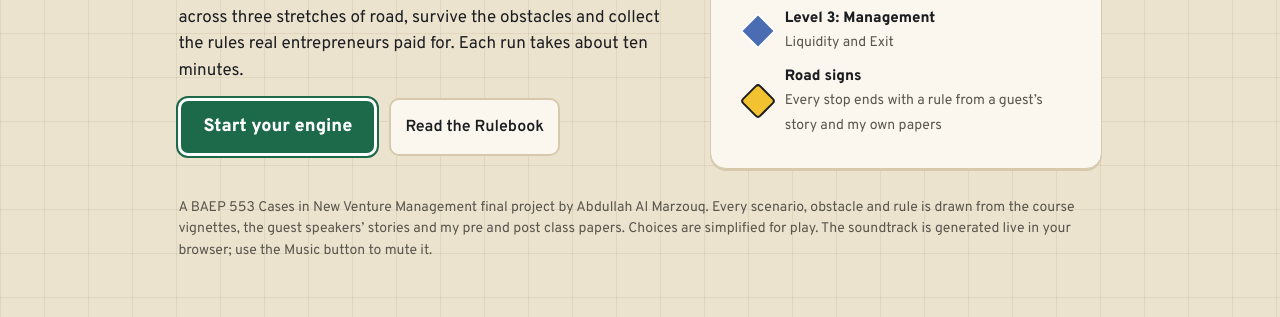
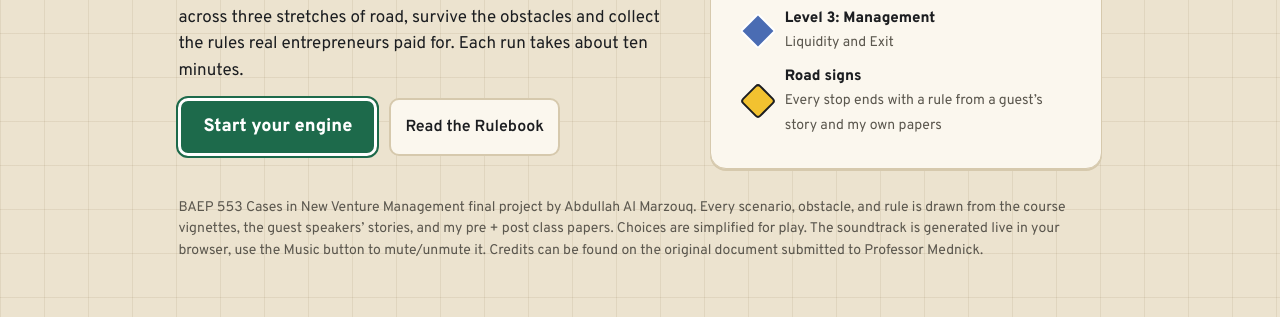
Before and after one commit to abmarz/rules-of-the-road, a plain HTML site: page index.html in a window 1280 px wide. Shown: the part 583-900 px from the top of the page. Drawn offline with Linux system fonts and the light colour scheme.

Commit message:
Revise footer text for clarity and completeness
Updated project description and added credits to the footer.

```diff
--- a/index.html
+++ b/index.html
@@ -133,7 +133,7 @@ p{margin:.5em 0}
     <div class="tbtns"><button class="ghost" id="music" aria-pressed="true"><svg viewBox="0 0 24 24" width="20" height="20" aria-hidden="true"><path d="M4 9 H8 L13 5 V19 L8 15 H4Z" fill="currentColor"/><path class="wave" d="M16 9 Q18.5 12 16 15 M18.5 6.5 Q23 12 18.5 17.5" fill="none" stroke="currentColor" stroke-width="2" stroke-linecap="round"/><path class="mute" d="M16 9 L22 15 M22 9 L16 15" stroke="currentColor" stroke-width="2" stroke-linecap="round"/></svg><span>Music on</span></button><button class="ghost" id="openRules">The Rulebook</button></div>
   </div>
   <main id="app"></main>
-  <p class="foot">A BAEP 553 Cases in New Venture Management final project by Abdullah Al Marzouq. Every scenario, obstacle and rule is drawn from the course vignettes, the guest speakers’ stories and my pre and post class papers. Choices are simplified for play. The soundtrack is generated live in your browser; use the Music button to mute it.</p>
+  <p class="foot">BAEP 553 Cases in New Venture Management final project by Abdullah Al Marzouq. Every scenario, obstacle, and rule is drawn from the course vignettes, the guest speakers’ stories, and my pre + post class papers. Choices are simplified for play. The soundtrack is generated live in your browser, use the Music button to mute/unmute it. Credits can be found on the original document submitted to Professor Mednick.</p>
 </div>
 <script>
 {
```
